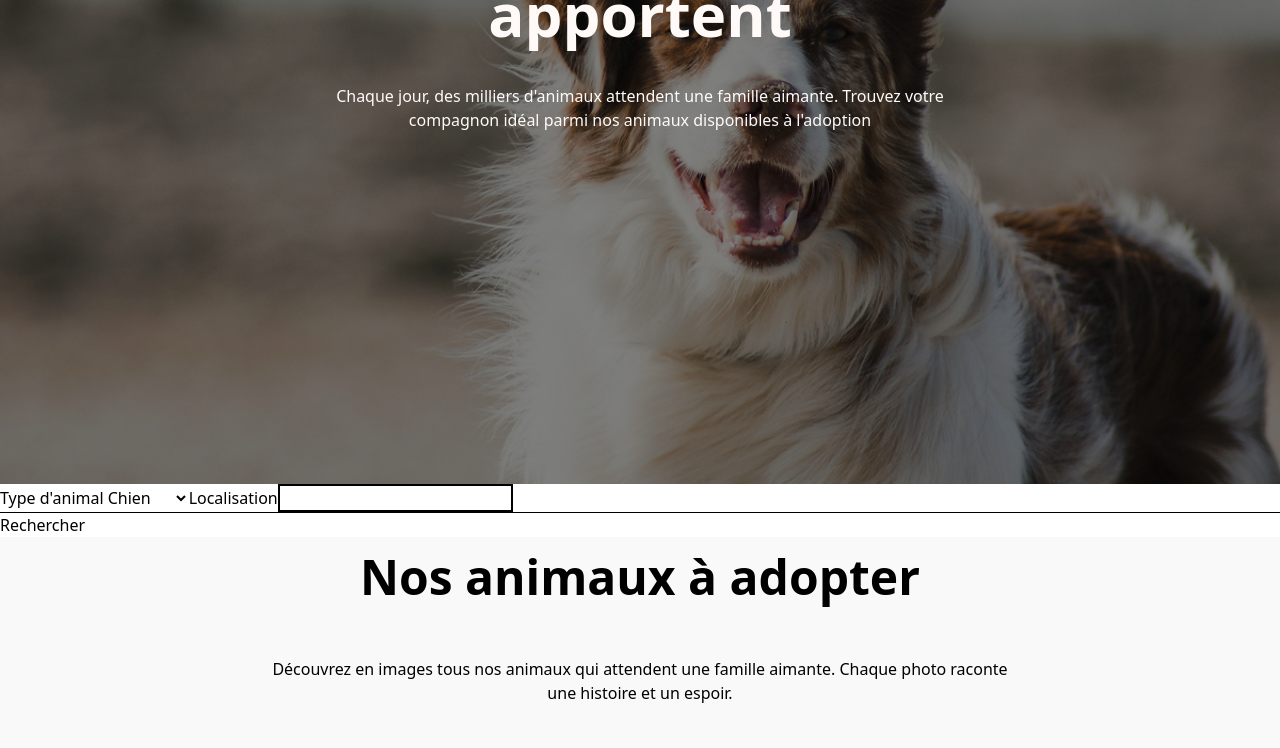
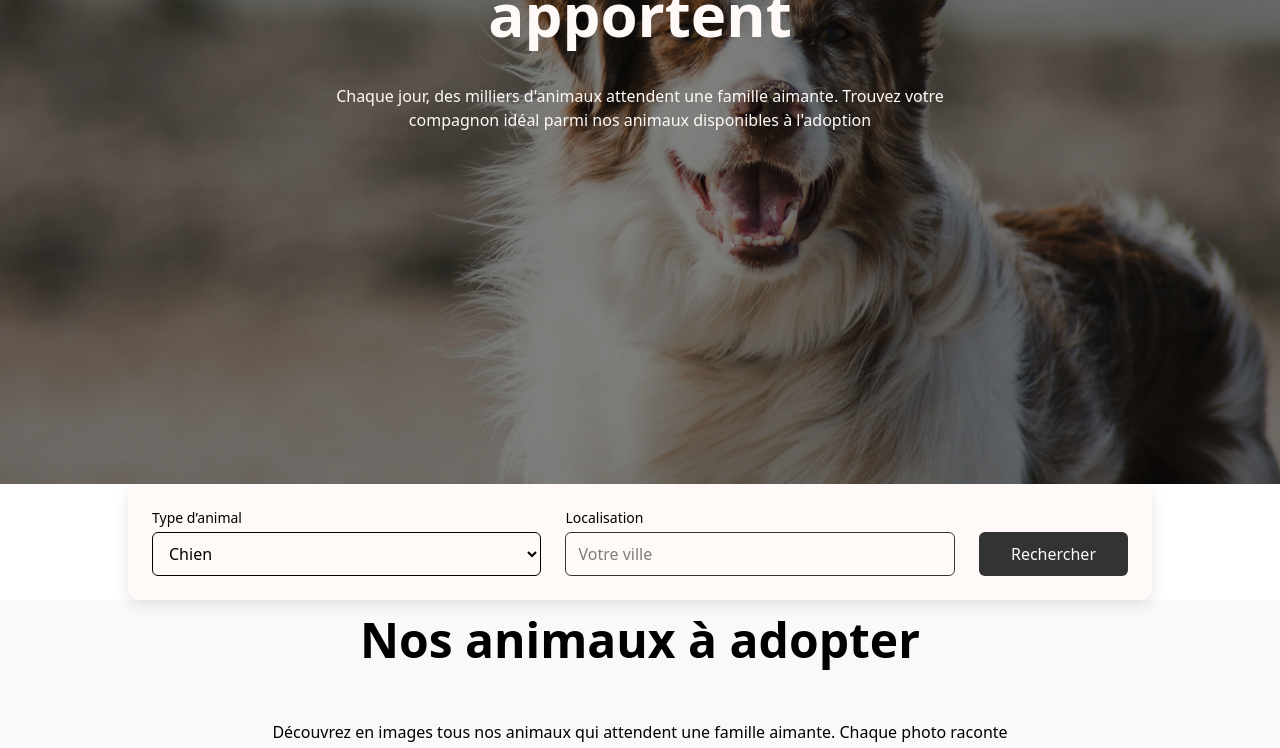
Before and after one commit to LucieSng/petadopte, a React (Vite) app: page / in a window 1280 px wide. Shown: the part 380-1128 px from the top of the page. Built offline with nearby package versions, Linux system fonts and the light colour scheme.

Commit message:
feat : styles Search

```diff
--- a/src/components/Search.tsx
+++ b/src/components/Search.tsx
@@ -3,34 +3,50 @@ export default function Search() {
     e.preventDefault();
 
     const form = e.target;
-
     const formData = new FormData(form);
 
     console.log(new URLSearchParams(formData).toString());
+  }
 
-    // Le console.log sera a modifier par une route lorsqu'elles seront crées.
-  }
   return (
-    <form method="post" onSubmit={handleSubmit}>
-      <label>
-        Type d'animal
-        <select name="selectedType">
+    <div className="w-full flex justify-center px-4">
+      <form
+        onSubmit={handleSubmit}
+        className="w-full max-w-5xl bg-[var(--primary-color)] rounded-xl shadow-lg p-6 flex flex-col gap-4 md:flex-row md:items-end md:gap-6"
+      >
+        {/* Type d'animal */}
+        <div className="flex flex-col flex-1">
+          <label className="text-sm font-medium  mb-1">Type d’animal</label>
+          <select
+            name="selectedType"
+            className="h-11 rounded-md border px-3 focus:outline-none focus:ring-2 focus:ring-black "
+          >
             <option value="dog">Chien</option>
             <option value="cat">Chat</option>
             <option value="rodent">Rongeur</option>
             <option value="rabbit">Lapin</option>
           </select>
-      </label>
-      <label>
-        Localisation
+        </div>
+
+        {/* Localisation */}
+        <div className="flex flex-col flex-1">
+          <label className="text-sm font-medium mb-1">Localisation</label>
           <input
             name="location"
             type="text"
-          className=" border-2 border-solid "
+            placeholder="Votre ville"
+            className="h-11 rounded-md border border-[var(--dark-color)] px-3 focus:outline-none focus:ring-2 focus:ring-[var(--dark-color)]"
           />
-      </label>
-      <hr />
-      <button type="submit"> Rechercher </button>
+        </div>
+
+        {/* Bouton */}
+        <button
+          type="submit"
+          className="h-11 px-8 rounded-md bg-[var(--dark-color)] text-[var(--light-color)] font-medium hover:bg-[var(--dark-color)]transition-colors"
+        >
+          Rechercher
+        </button>
       </form>
+    </div>
   );
 }
```
Lines whose indentation alone changed are shown as unchanged.
